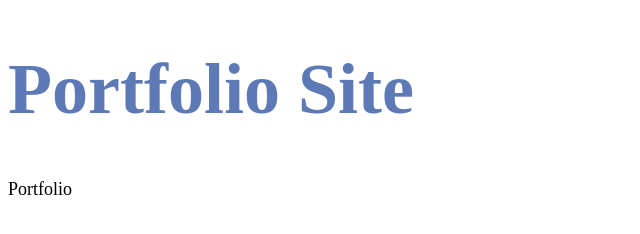
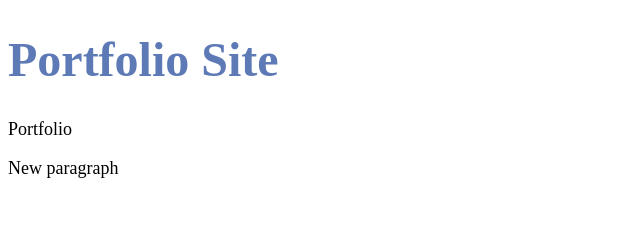
Before and after one commit to i0709/git-github-test, a plain HTML site: page index.html in a window 1280 px wide. Shown: the whole page, without its empty margins (0-640 px from the left). Drawn offline with Linux system fonts and the light colour scheme.

Commit message:
Html and Css Changes

```diff
--- a/index.html
+++ b/index.html
@@ -9,6 +9,7 @@
 <body>
     <h1> Portfolio Site</h1>
     <p>Portfolio</p>
+    <p>New paragraph</p>
 
 </body>
 </html>
--- a/styles.css
+++ b/styles.css
@@ -1,8 +1,12 @@
+html{
+    font-size: 10px;
+}
+
 h1{
-    font-size: 72px;
+    font-size: 4.8rem; /* 48Px = 4.8 * 10Px */
     color: rgb(20, 61, 148, 0.685);
 }
 
 p{
-  font-size: 18px;
+  font-size: 1.8rem;
 }
```
